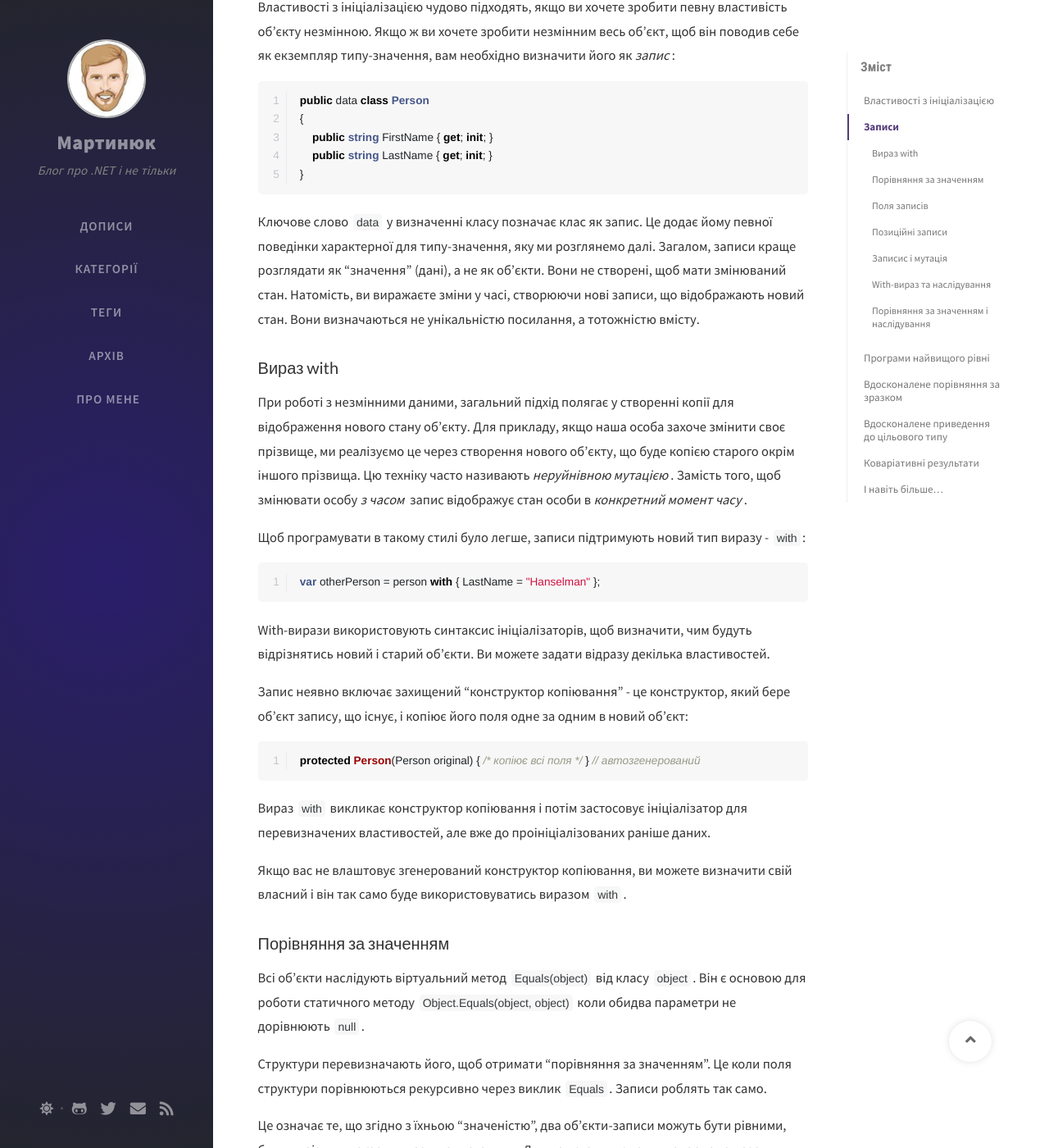
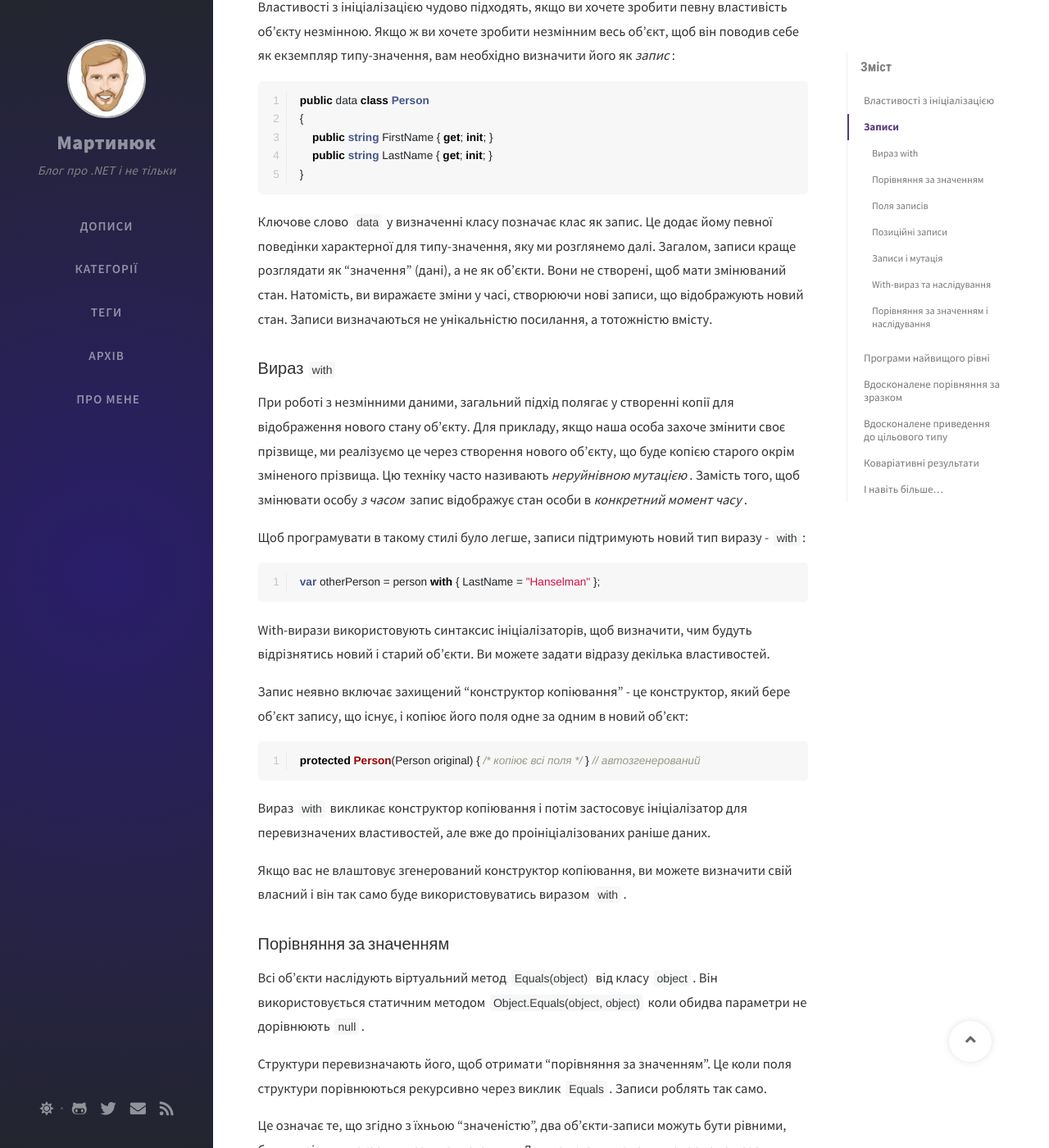
Before and after one commit to olesmartyniuk/olesmartyniuk.github.io, a Jekyll site: the page built from _posts/2020-06-11-welcome-to-csharp-9.md, in a window 1280 px wide and 1400 px high, scrolled down 2545 px. Shown: the whole window at 82% size. Built offline with Jekyll 4.4.1, drawn with Linux system fonts in a browser that asks for light colours; nearby versions of some CDN libraries; some web fonts are replaced; comment, search, counter and statistics services are not loaded; some of the changed text lies outside the part shown.

Commit message:
Fixed some errors

````diff
--- a/_posts/2020-06-11-welcome-to-csharp-9.md
+++ b/_posts/2020-06-11-welcome-to-csharp-9.md
@@ -41,7 +41,7 @@
 }
 ```
 
-Проте сьогодні є одне велике обмеження: щоб ініціалізатори працювали, властивості повинні бути *змінюваними* (mutable). Вони працюють завдяки виклику конструктора (без параметрів в даному випадку) і наступному присвоєнню значень через виклик сеттерів властивостей.
+Проте сьогодні є одне велике обмеження: щоб ініціалізатори працювали, властивості повинні бути *змінюваними* (mutable). Ініціалізатори працюють завдяки виклику конструктора (без параметрів в даному випадку) і наступному присвоєнню значень через виклик сеттерів властивостей.
 
 Властивості з ініціалізацією виправлять це! Вони визначають `init` аксессор який дуже схожий на `set` аксессор, але може викликатись лише під час ініціалізації об'єкту:
 
@@ -90,10 +90,10 @@
 }
 ```
 
-Ключове слово `data` у визначенні класу позначає клас як запис. Це додає йому певної поведінки характерної для типу-значення, яку ми розглянемо далі. Загалом, записи краще розглядати як "значення" (дані), а не як об'єкти. Вони не створені, щоб мати змінюваний стан. Натомість, ви виражаєте зміни у часі, створюючи нові записи, що відображають новий стан. Вони визначаються не унікальністю посилання, а тотожністю вмісту.
+Ключове слово `data` у визначенні класу позначає клас як запис. Це додає йому певної поведінки характерної для типу-значення, яку ми розглянемо далі. Загалом, записи краще розглядати як "значення" (дані), а не як об'єкти. Вони не створені, щоб мати змінюваний стан. Натомість, ви виражаєте зміни у часі, створюючи нові записи, що відображують новий стан. Записи визначаються не унікальністю посилання, а тотожністю вмісту.
 
-### Вираз with
-При роботі з незмінними даними, загальний підхід полягає у створенні копії для відображення нового стану об'єкту. Для прикладу, якщо наша особа захоче змінити своє прізвище, ми реалізуємо це через створення нового об'єкту, що буде копією старого окрім іншого прізвища. Цю техніку часто називають *неруйнівною мутацією*. Замість того, щоб змінювати особу *з часом* запис відображує стан особи в *конкретний момент часу*.
+### Вираз `with`
+При роботі з незмінними даними, загальний підхід полягає у створенні копії для відображення нового стану об'єкту. Для прикладу, якщо наша особа захоче змінити своє прізвище, ми реалізуємо це через створення нового об'єкту, що буде копією старого окрім зміненого прізвища. Цю техніку часто називають *неруйнівною мутацією*. Замість того, щоб змінювати особу *з часом* запис відображує стан особи в *конкретний момент часу*.
 
 Щоб програмувати в такому стилі було легше, записи підтримують новий тип виразу - `with`:
 
@@ -114,7 +114,7 @@
 Якщо вас не влаштовує згенерований конструктор копіювання, ви можете визначити свій власний і він так само буде використовуватись виразом `with`.
 
 ### Порівняння за значенням
-Всі об'єкти наслідують віртуальний метод `Equals(object)` від класу `object`. Він є основою для роботи статичного методу `Object.Equals(object, object)` коли обидва параметри не дорівнюють `null`.
+Всі об'єкти наслідують віртуальний метод `Equals(object)` від класу `object`. Він використовується статичним методом `Object.Equals(object, object)` коли обидва параметри не дорівнюють `null`.
 
 Структури перевизначають його, щоб отримати "порівняння за значенням". Це коли поля структури порівнюються рекурсивно через виклик `Equals`. Записи роблять так само.
 
@@ -183,7 +183,8 @@
 
 Якщо вам не подобається згенерована автовластивіть, ви можете натомість визначити свою власну з тим же іменем, і згенеровані конструктор та деконструктор будуть її використовувати.
 
-### Записис і мутація
+### Записи і мутація
+
 Семантика значення не дуже добре поєднується зі змінюваним станом. Уявіть, ми помістили об'єкт запису в словник. Його подальший пошук залежить від `Equals` та (інколи) `GethashCode`. Але, якщо запис змінює свій стан, він також змінює свою еквівалентність! Ми можемо не знайти його знову! В реалізації хеш таблиці це може пошкодити структуру даних, бо розміщення об'єкту грунтується на хеш коді, який він має в момент запису у таблицю.
 
 Напевно, є допустимі приклади використання змінюваного стану записів, зокрема для кешування. Але ручна робота, необхідна для того, щоб перевизначити поведінку так, щоб ігнорувати цей стан, імовірно, буде доволі значною.
````
Also changed, not shown: other parts of _posts/2020-06-11-welcome-to-csharp-9.md (+9 -9 lines).
